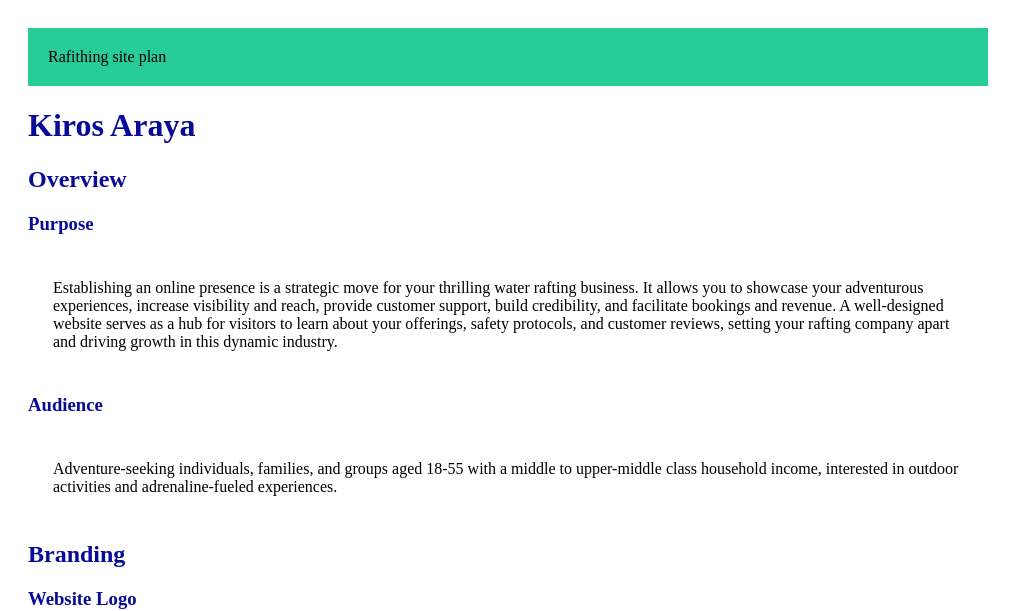
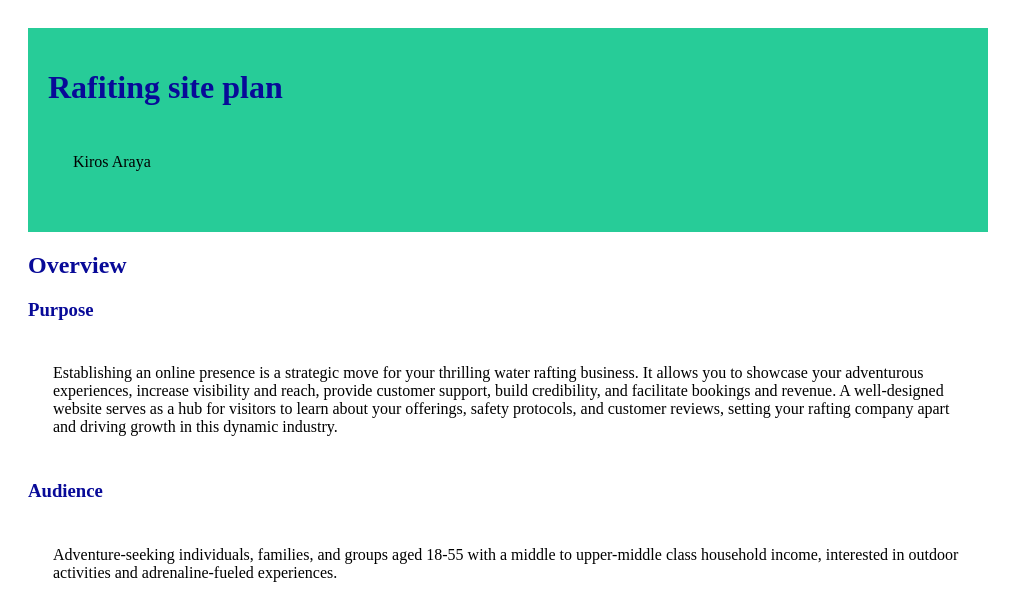
Before and after one commit to kiros24/wdd130, a plain HTML site: page wwr/site-plan-rafting.html in a window 1280 px wide. Shown: the top 611 px of the page, without its empty margins (0-1023 px from the left). Drawn offline with Linux system fonts and the light colour scheme; a web font is replaced by a local one.

Commit message:
Add files via upload

```diff
--- a/wwr/site-plan-rafting.html
+++ b/wwr/site-plan-rafting.html
@@ -18,9 +18,11 @@
     <meta name="author" content="Kiros Araya">
     <link rel="stylesheet" href="styles/site-plan-rafting.css">
   </head>
-  <header> Rafithing site plan </header>
-    <h1>Kiros Araya </h1>
   <body>
+    <header>
+      <h1> Rafiting site plan </h1>
+      <p> Kiros Araya</p>
+    </header>
   <main>
     <h2>Overview</h2>
 
@@ -64,6 +66,9 @@
     <h3>About Us Page Wireframe</h3>
     <img src="https://byui-cse.github.io/wdd130-ww-course/images/wwr/wwr-wireframe-aboutus-update.png"
     alt="About Us Page Wireframe Design" width="700">
+    <footer>
+      <p>©️2024 🧑‍💻 Kiros Araya 🧑‍💻 Ethiopia, Addis Ababa</p>
+    </footer>
+  </main>
   </body>
-  </main>
 </html>
```
